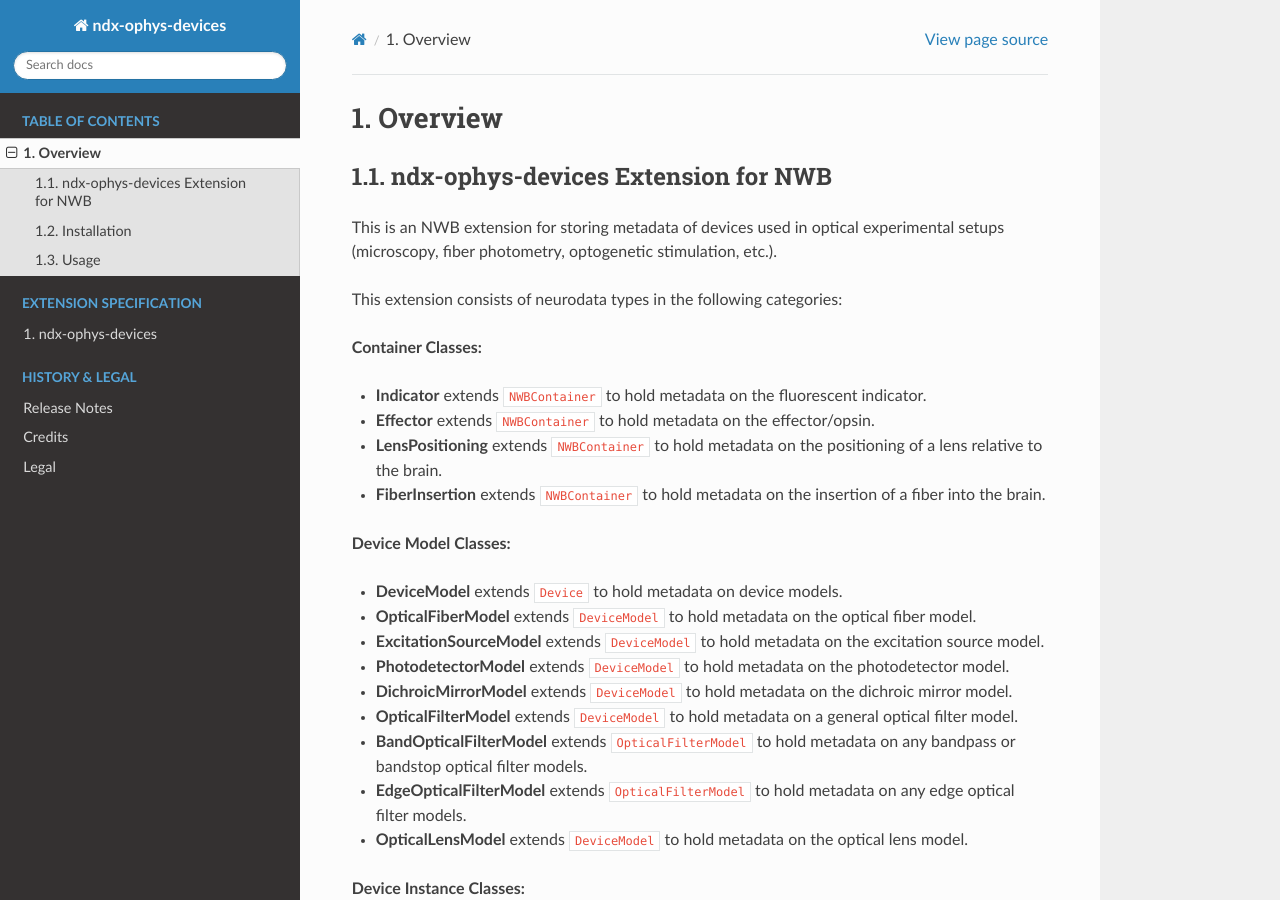
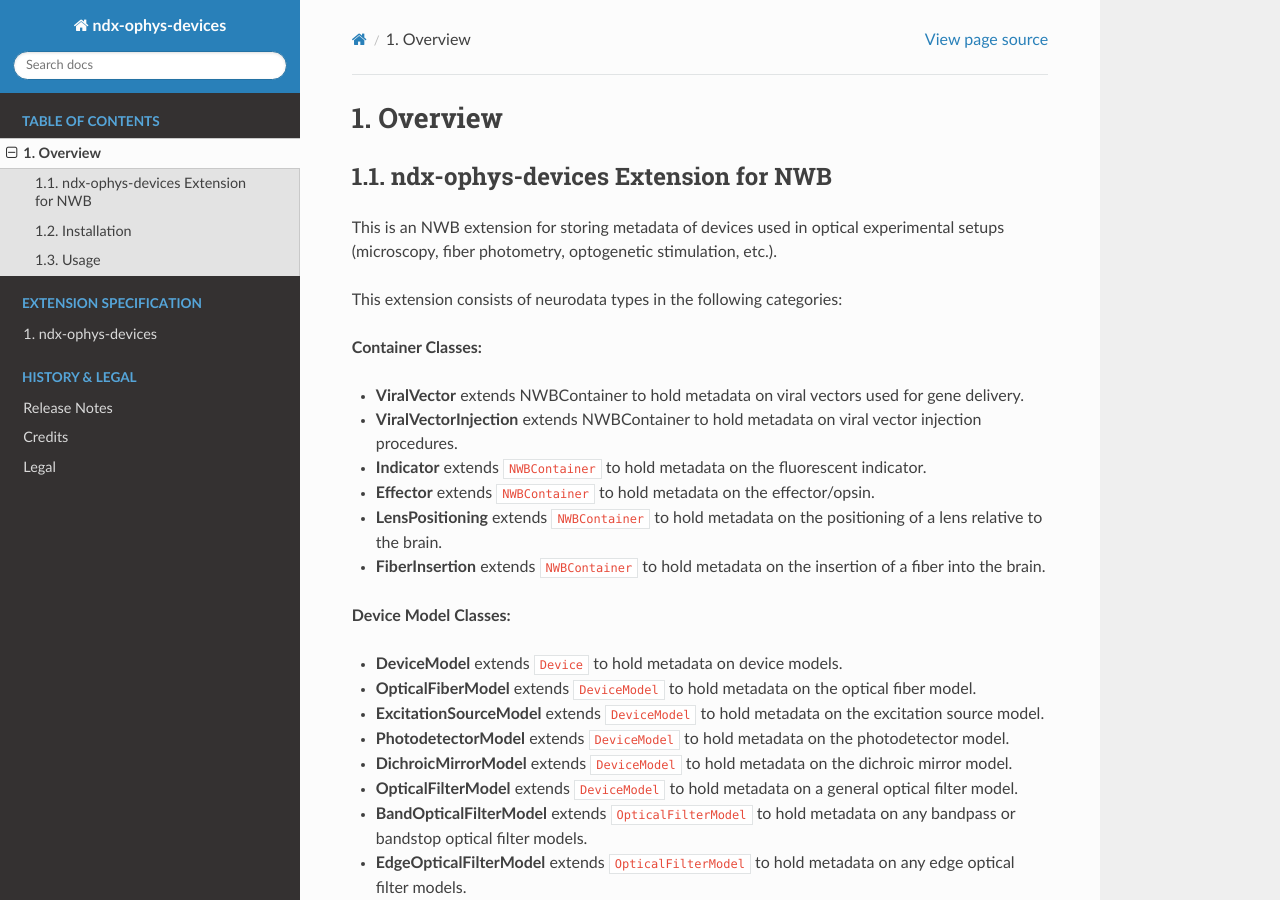
Before and after one commit to catalystneuro/ndx-ophys-devices, a Sphinx documentation site: the page built from docs/source/description.rst, in a window 1280 px wide and 900 px high. Built offline with Sphinx 7.4.7 and the Read the Docs theme 3.1.0, drawn with Linux system fonts in a browser that asks for light colours.

Commit message:
added new container types to the list of classes

```diff
--- a/docs/source/description.rst
+++ b/docs/source/description.rst
@@ -10,6 +10,8 @@ This extension consists of neurodata types in the following categories:
 
 **Container Classes:**
 
+- **ViralVector** extends NWBContainer to hold metadata on viral vectors used for gene delivery.
+- **ViralVectorInjection** extends NWBContainer to hold metadata on viral vector injection procedures.
 - **Indicator** extends ``NWBContainer`` to hold metadata on the fluorescent indicator.
 - **Effector** extends ``NWBContainer`` to hold metadata on the effector/opsin.
 - **LensPositioning** extends ``NWBContainer`` to hold metadata on the positioning of a lens relative to the brain.
```
Also changed, not shown: README.md (+2 -0 lines).
